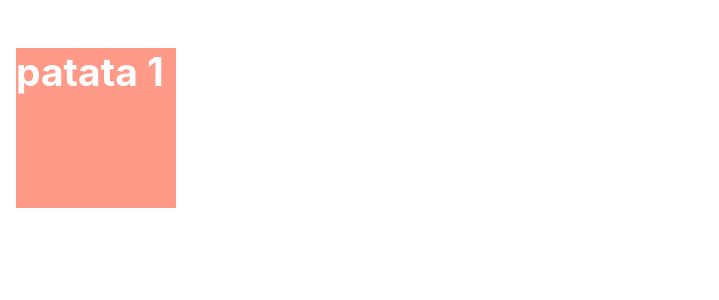
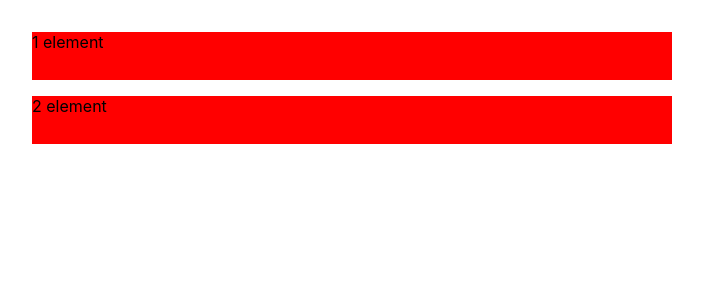
Before and after one commit to Eneko96/DragAndDrop, a React (Vite) app: page / in a window 1280 px wide. Shown: the top 300 px of the page, without its empty margins (0-719 px from the left). Built offline with nearby package versions, Linux system fonts and the light colour scheme.

Commit message:
added proper references to the wrap draggable element

```diff
--- a/src/App.tsx
+++ b/src/App.tsx
@@ -1,12 +1,14 @@
 import './App.css'
 import DragWrap from './DragWrap'
+import { DragWrapper } from './DragWrapper'
 
 function App() {
 
   return (
-    <DragWrap>
-      <div> patata 1</div>
-    </DragWrap>
+    <DragWrapper>
+      <div>1 element</div>
+      <div>2 element</div>
+    </DragWrapper>
   )
 }
 
--- /dev/null
+++ b/src/DragWrapper.tsx
@@ -0,0 +1,81 @@
+import { Drag } from "./dragger";
+import React, { MouseEvent, useRef, useState } from "react";
+/**
+ * I want a component that wraps a n-draggable elements
+ */
+
+ interface IElement {
+  id?: string;
+  position?: {
+    x?: number;
+    y?: number;
+  }
+}
+
+interface IDraggable {
+  onDrag: (e: MouseEvent<any>) => any,
+  onDragEnd: (e: MouseEvent<any>, ...args: any) => any,
+  onDragStart?: (e: MouseEvent<any>, ...args: any) => any,
+  ref: React.Ref<any>
+  children: React.ReactNode
+  id: string
+}
+
+const Draggable: React.FC<IDraggable> = React.forwardRef(({ children, onDrag, onDragEnd, onDragStart, id }, ref) => {
+  const [dragging, setDragging] = useState(false);
+
+  const handleDragStart = (e:any) => {
+    setDragging(true);
+    onDragStart(e);
+  };
+  const handleDrag = (e:any) => {
+    if (dragging) {
+      onDrag(e);
+    }
+  };
+  const handleDragEnd = (e:any) => {
+    console.log("drag end", e);
+    setDragging(false);
+    onDragEnd(e);
+  };
+  return (
+    <div
+      id={id}
+      style={{ position: 'relative', backgroundColor: 'red', width: '100%', height: '3rem', margin: '1rem' }}
+      ref={ref}
+      onMouseDown={handleDragStart}
+      onMouseMove={handleDrag}
+      onMouseUp={handleDragEnd}
+    >
+      {children}
+    </div>
+  );
+})
+
+export const DragWrapper: React.FC<any> = ({ children }) => {
+  const childRef = useRef<HTMLElement[]>([])
+  const setChildRef = (index:number) => (el:React.ReactElement) => childRef[index] = el as React.ReactElement
+
+  const handleElements = (e: MouseEvent<HTMLDivElement>,ind:number) => {
+    console.log(childRef[0], ind)
+    const element: HTMLDivElement = childRef[ind]
+    const elementPosition = element.getBoundingClientRect()
+    const { x, y } = elementPosition
+    console.log(x, y)
+  }
+
+  return (
+    <div className="drag-container">
+      {children.map((child:any, index:any) => (
+        <Draggable
+          ref={setChildRef(index)}
+          id={index}
+          onDrag={() => console.log('hi')}
+          onDragEnd={(e:MouseEvent<HTMLDivElement>) => handleElements(e,index)}
+          onDragStart={() => console.log('nothing at the moment')}
+          key={index+75}>{child}
+        </Draggable>
+        ))}
+    </div>
+  )
+}
```
